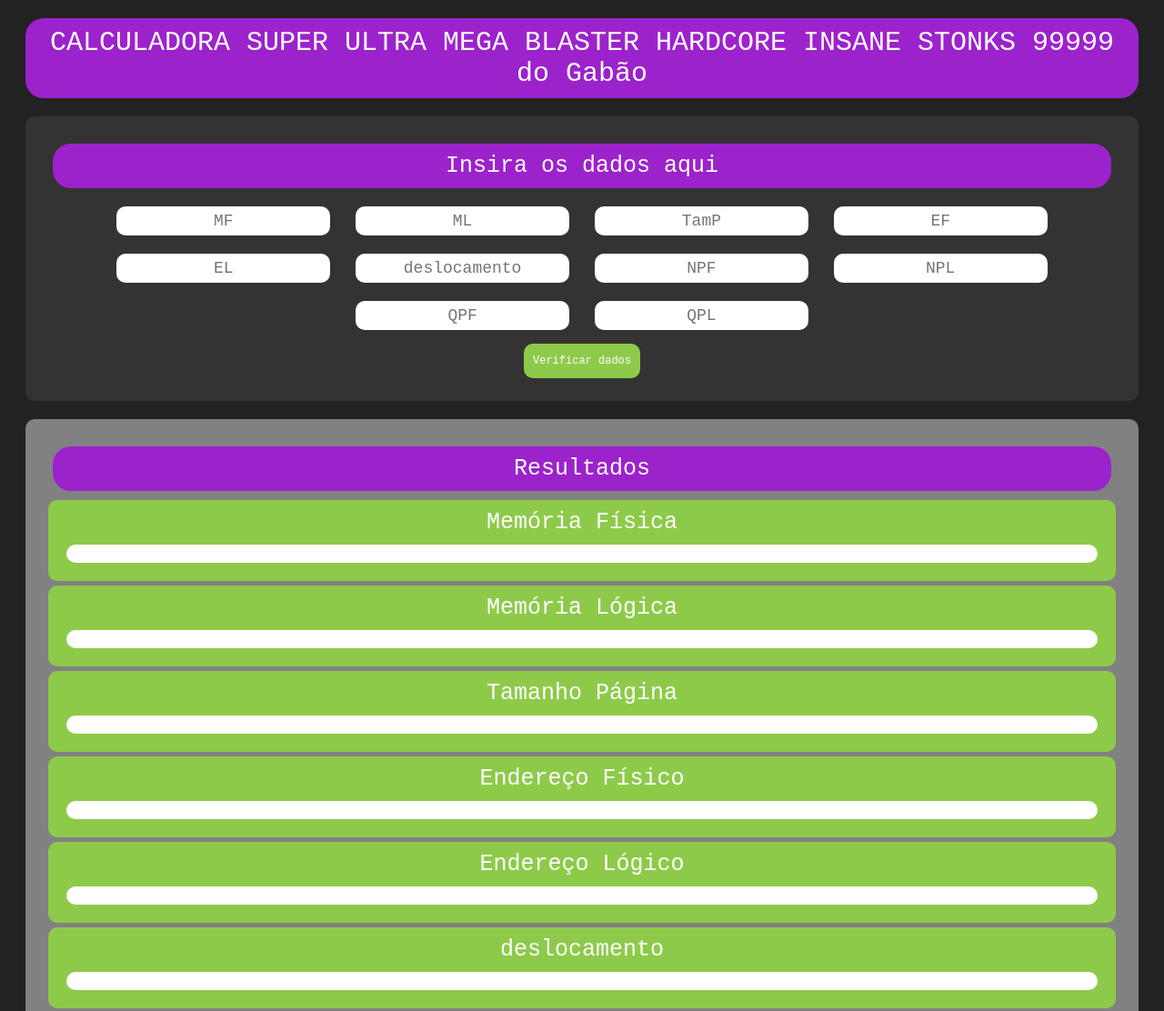
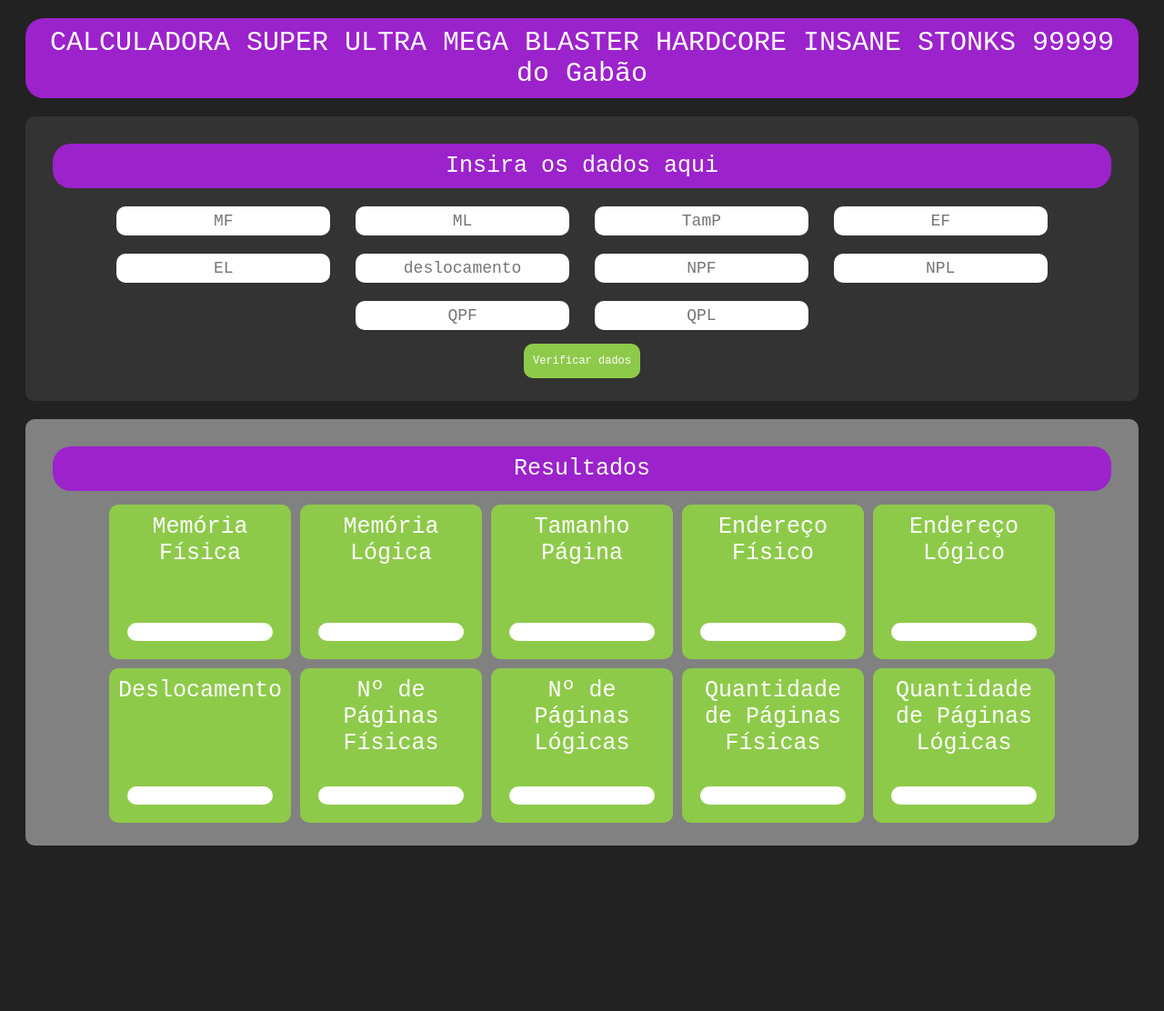
Before and after one commit to Gabao-Farias/calculadora_SO, a plain HTML site: page index.html in a window 1280 px wide. Shown: the top 1112 px of the page at 91% size. After the commit the page ends 950 px from the top, so only its background shows below. Drawn offline with Linux system fonts and the light colour scheme.

Commit message:
Fixed style to display results as cards

```diff
--- a/calculadora.css
+++ b/calculadora.css
@@ -2,6 +2,7 @@ body{
     background-color: #222;
     font-family: monospace;
 }
+
 #title{
     text-align: center;
     font-size: 30px;
@@ -42,7 +43,7 @@ body{
     height: 38px;
     margin: 5px;
     cursor: pointer;
-  }
+}
 
 #results{
     background-color: rgb(129, 129, 129);
@@ -61,6 +62,27 @@ body{
     border-radius: 20px;
 }
 
+#results-infocard {
+    display: flex;
+    flex-wrap: wrap;
+    justify-content: center;
+}
+
+#infocard{
+    display: flex;
+    flex-direction: column;
+    justify-content: space-between;
+    text-align: center;
+    width: 180px;
+    height: 150px;
+    color: #fff;
+    font-size: 25px;
+    padding: 10px;
+    background-color: rgb(142, 202, 74);
+    margin: 5px;
+    border-radius: 10px;
+}
+
 .textboxr{
     text-align: center;
     color: #333;
@@ -74,13 +96,3 @@ body{
     border: none;
     border-radius: 15px;
 }
-
-#infocard{
-    text-align: center;
-    color: #fff;
-    font-size: 25px;
-    padding: 10px;
-    background-color: rgb(142, 202, 74);
-    margin: 5px;
-    border-radius: 10px;
-}
--- a/index.html
+++ b/index.html
@@ -28,6 +28,7 @@
     </div>
     <div id="results">
         <div id="subtitle">Resultados</div>
+            <div id="results-infocard">
                 <div id="infocard">
                     Memória Física
                     <div id="rmf" class="textboxr"></div>
@@ -49,7 +50,7 @@
                     <div id="rel"class="textboxr"></div>
                 </div>
                 <div id="infocard">
-            deslocamento
+                    Deslocamento
                     <div id="rdesl" class="textboxr"></div>
                 </div>
                 <div id="infocard">
@@ -69,6 +70,8 @@
                     <div id="rqpl" class="textboxr"></div>
                 </div>
             </div>
+        </div>
+    </div>
 
     <script src="./calculadora.js"></script>
     <script src="./converting.js"></script>
```
Lines whose indentation alone changed are shown as unchanged.
